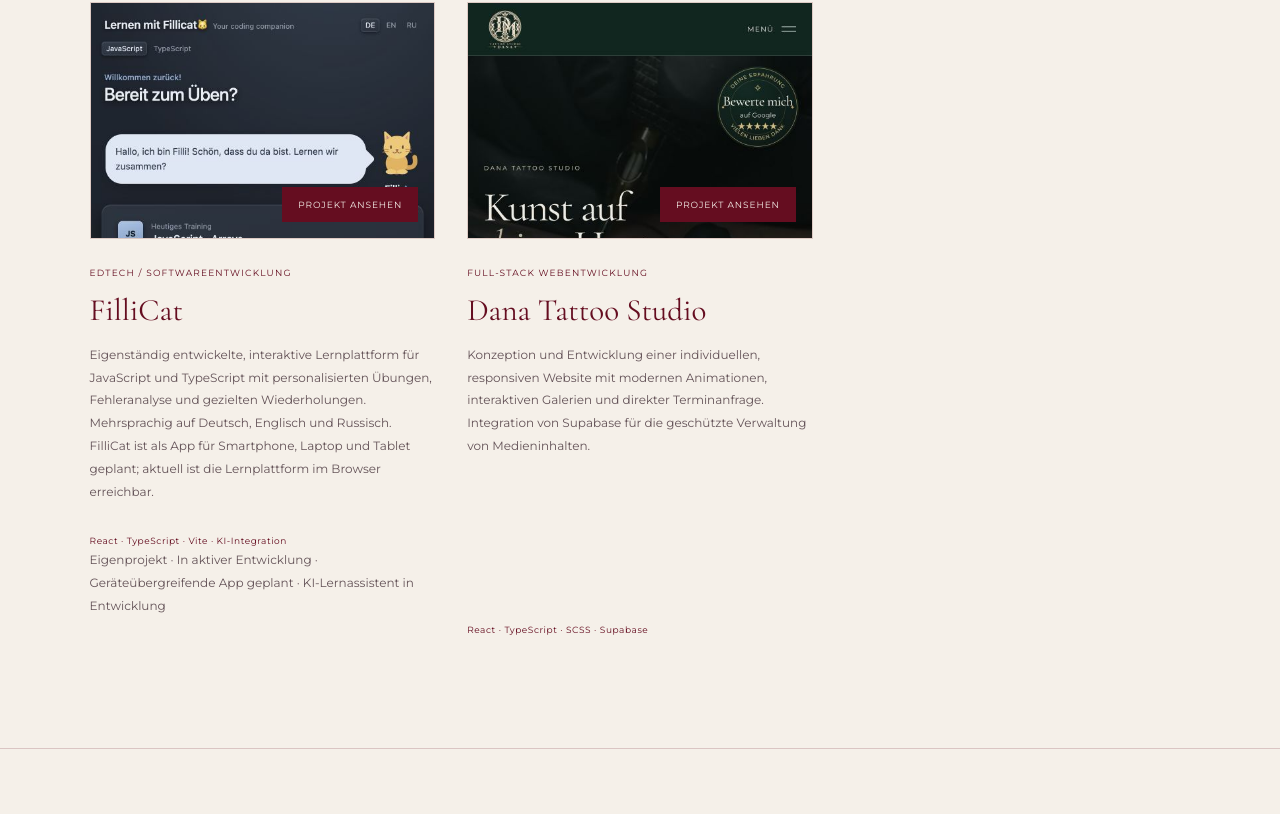
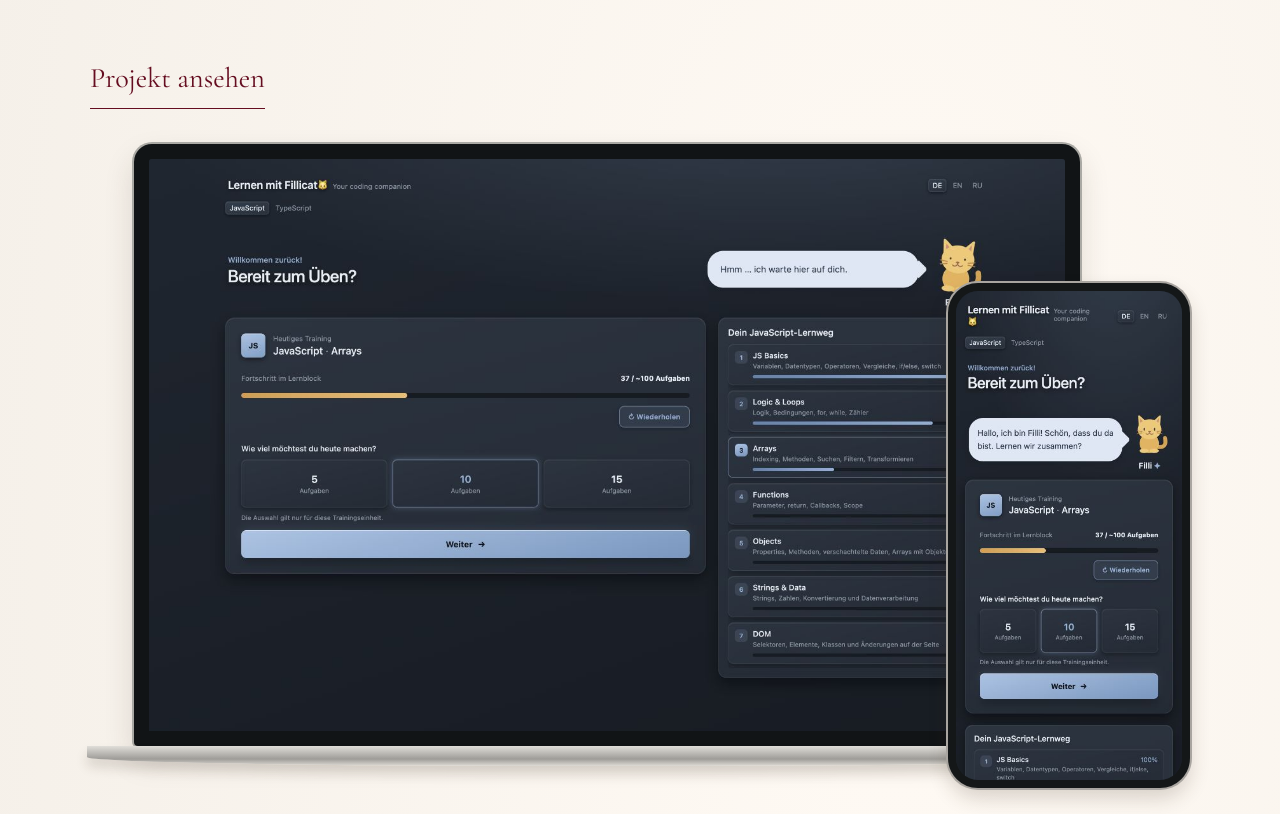
Before and after one commit to AnnaFillanna/anna-filippi.studio, a React (Vite) app: page /projekte in a window 1280 px wide. Shown: the part 506-1320 px from the top of the page. Built offline with nearby package versions, Linux system fonts and the light colour scheme.

Commit message:
style: showcase projects with device mockups and matching buttons

```diff
--- a/src/components/Projects/Projects.module.scss
+++ b/src/components/Projects/Projects.module.scss
@@ -268,18 +268,18 @@
   border-bottom: 1px solid currentColor;
   background: transparent;
   color: $bordeaux;
-  font: 400 clamp(22px, 2.2vw, 30px)/1.4 $serif;
+  font: 400 clamp(22px, 2.2vw, 32px)/1.2 $serif;
   letter-spacing: 0;
   text-transform: none;
   text-decoration: none;
   transition:
     opacity 0.3s ease,
     border-color 0.3s ease;
-  padding: 8px 0;
+  padding: 8px 0 12px;
   border-radius: 0;
 
   &:hover {
-    opacity: 0.7;
+    border-bottom-width: 2px;
   }
 
   &:focus-visible {
@@ -384,9 +384,8 @@
   }
   .caseButton {
     margin-top: 18px;
-    padding-left: 20px;
-    font-size: 10px;
-    gap: 18px;
+    padding: 8px 0 10px;
+    font-size: clamp(21px, 5.4vw, 32px);
   }
   .caseButton > span[aria-hidden] {
     width: 32px;
@@ -402,3 +401,27 @@
     margin: 14px 0 12px;
   }
 }
+
+// Portfolio overview uses the same full-width device presentation as the case studies.
+.projects {
+  padding-inline: max(6%, calc((100% - 1100px) / 2));
+  background: radial-gradient(ellipse at 70% 35%, #fffaf4 0, $ivory 75%);
+
+  .heading { max-width: 960px; }
+  .lead { font-size: clamp(15px, 1.8vw, 21px); color: #80747b; }
+  .grid { grid-template-columns: 1fr; max-width: none; gap: clamp(64px, 9vw, 120px); }
+  .sectionLabel { display: block; }
+  .card > .caseButton { margin-top: 0; }
+  .copy { padding-top: 0; max-width: 950px; }
+  .copy h2 {
+    font: 500 clamp(38px, 5vw, 64px)/1.1 $serif;
+    margin: 18px 0;
+  }
+  .eyebrow { font-size: clamp(9px, 1.1vw, 12px); }
+  .description { font-size: clamp(14px, 1.8vw, 21px); line-height: 1.7; color: #80747b; }
+  .scope { font-size: 11px; margin: 0 0 18px; }
+
+  @media (max-width: 760px) {
+    .devices { margin-inline: 0; }
+  }
+}
--- a/src/components/Projects/Projects.tsx
+++ b/src/components/Projects/Projects.tsx
@@ -44,22 +44,44 @@
       aria-labelledby={`project-${index}`}
     >
       <a
-        className={styles.cover}
+        className={styles.caseButton}
+        href={project.href}
+        target="_blank"
+        rel="noopener noreferrer"
+      >
+        Projekt ansehen
+        <span className={styles.visuallyHidden}>: {project.name} (neuer Tab)</span>
+      </a>
+      <a
+        className={styles.devices}
         href={index === 0 ? "/softwareentwicklung" : "/dana-tattoo-studio"}
         aria-label={`${project.name}: Projekt ansehen`}
       >
-        <img
-          src={project.image}
-          alt={`Startseite von ${project.name}`}
-          width="1440"
-          height="900"
-          loading={index === 0 ? "eager" : "lazy"}
-        />
-        <span className={styles.previewLabel}>PROJEKT ANSEHEN </span>
+        <div className={styles.laptop}>
+          <div className={styles.laptopScreen}>
+            <img
+              src={`/images/projects/${index === 0 ? "fillicat" : "dana"}-desktop.png`}
+              alt={`Desktop-Ansicht von ${project.name}`}
+              width="1440"
+              height="900"
+              loading={index === 0 ? "eager" : "lazy"}
+            />
+          </div>
+          <div className={styles.laptopBase} aria-hidden="true" />
+        </div>
+        <div className={styles.phone}>
+          <img
+            src={`/images/projects/${index === 0 ? "fillicat" : "dana"}-mobile.png`}
+            alt={`Mobile Ansicht von ${project.name}`}
+            width="390"
+            height="844"
+            loading="lazy"
+          />
+        </div>
       </a>
       <div className={styles.copy}>
         <p className={styles.eyebrow}>{project.category}</p>
-        <h3 id={`project-${index}`}>{project.name}</h3>
+        <h2 id={`project-${index}`}>{project.name}</h2>
         <p className={styles.description}>{project.description}</p>
         <p className={styles.scope}>{project.scope}</p>
         {project.status && (
@@ -106,7 +128,7 @@
               target="_blank"
               rel="noopener noreferrer"
             >
-              Project ansehen
+              Projekt ansehen
               <span className={styles.visuallyHidden}> (neuer Tab)</span>
             </a>
           </header>
```
